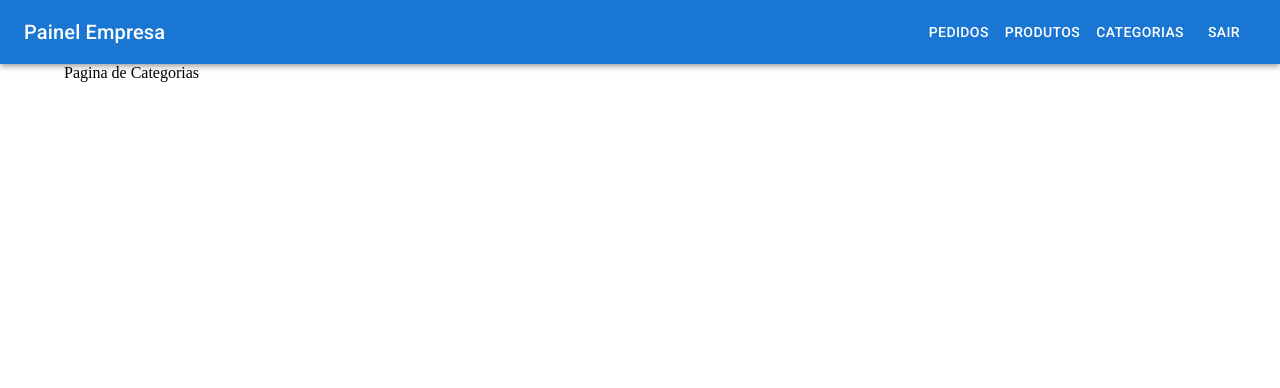
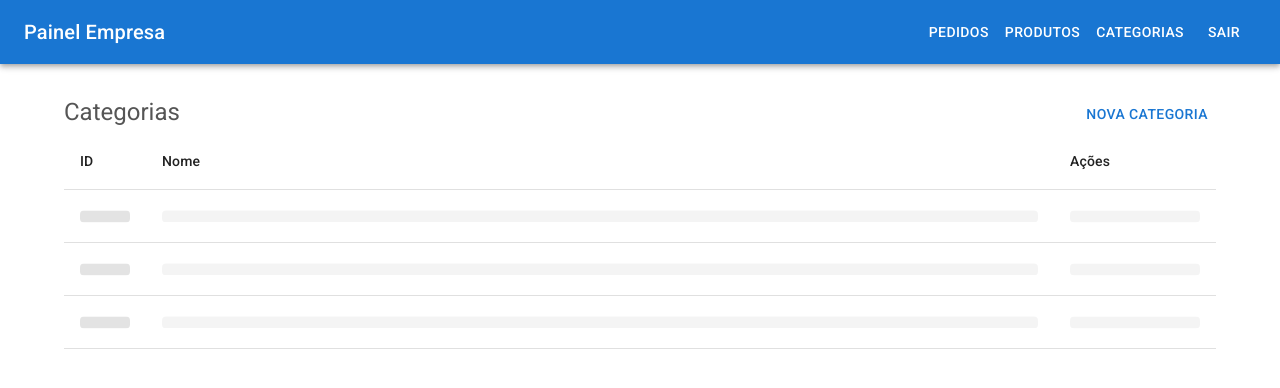
Before and after one commit to zumpchiat/tab-painel, a Next.js app: page /categorias in a window 1280 px wide. Shown: the top 388 px of the page. Built offline with nearby package versions, Linux system fonts and the light colour scheme.

Commit message:
struct page categoria and tableskeleton

```diff
--- a/src/app/(inside)/categorias/page.tsx
+++ b/src/app/(inside)/categorias/page.tsx
@@ -1,7 +1,56 @@
 "use client";
 
-import { Box } from "@mui/material";
+import CategoryTableSkeleton from "@/components/CategoryTableSkeleton";
+import {
+  Box,
+  Button,
+  Table,
+  TableBody,
+  TableCell,
+  TableHead,
+  TableRow,
+  Typography,
+} from "@mui/material";
+import { useState } from "react";
+
+function handleNewCategory() {}
 
 export default function Page() {
-  return <Box>Pagina de Categorias</Box>;
+  const [loading, setLoading] = useState(true);
+  return (
+    <>
+      <Box sx={{ my: 3, mt: 4, displayPrint: "none" }}>
+        <Box sx={{ display: "flex", justifyContent: "space-between" }}>
+          <Typography component="h5" variant="h5" sx={{ color: "#555", mr: 2 }}>
+            Categorias
+          </Typography>
+          <Button onClick={handleNewCategory}>Nova Categoria</Button>
+        </Box>
+        <Table>
+          <TableHead>
+            <TableRow>
+              <TableCell
+                sx={{ width: 50, display: { xs: "none", md: "table-cell" } }}
+              >
+                ID
+              </TableCell>
+
+              <TableCell>Nome</TableCell>
+
+              <TableCell sx={{ width: { xs: 50, md: 130 } }}>Ações</TableCell>
+            </TableRow>
+          </TableHead>
+          <TableBody>
+            {loading && (
+              <>
+                <CategoryTableSkeleton />
+                <CategoryTableSkeleton />
+                <CategoryTableSkeleton />
+              </>
+            )}
+          </TableBody>
+        </Table>
+      </Box>
+    </>
+  );
 }
--- a/src/app/(inside)/produtos/page.tsx
+++ b/src/app/(inside)/produtos/page.tsx
@@ -2,7 +2,8 @@
 
 import ProductEditDialog from "@/components/ProductEditDialog";
 import ProductTableItem from "@/components/ProductTableItem";
-import ProductTableSkeleton from "@/components/ProductTableSkeleton";
+import ProductTableSkeleton from "@/components/ProductTableSkeleton ";
+
 import {
   createProduct,
   delProduct,
--- /dev/null
+++ b/src/components/CategoryTableSkeleton.tsx
@@ -0,0 +1,21 @@
+import { Skeleton, TableCell, TableRow } from "@mui/material";
+
+export default function CategoryTableSkeleton() {
+  return (
+    <>
+      <TableRow>
+        <TableCell sx={{ display: { xs: "none", md: "table-cell" } }}>
+          <Skeleton variant="text" />
+        </TableCell>
+
+        <TableCell>
+          <Skeleton variant="text" />
+        </TableCell>
+
+        <TableCell>
+          <Skeleton variant="text" />
+        </TableCell>
+      </TableRow>
+    </>
+  );
+}
```
